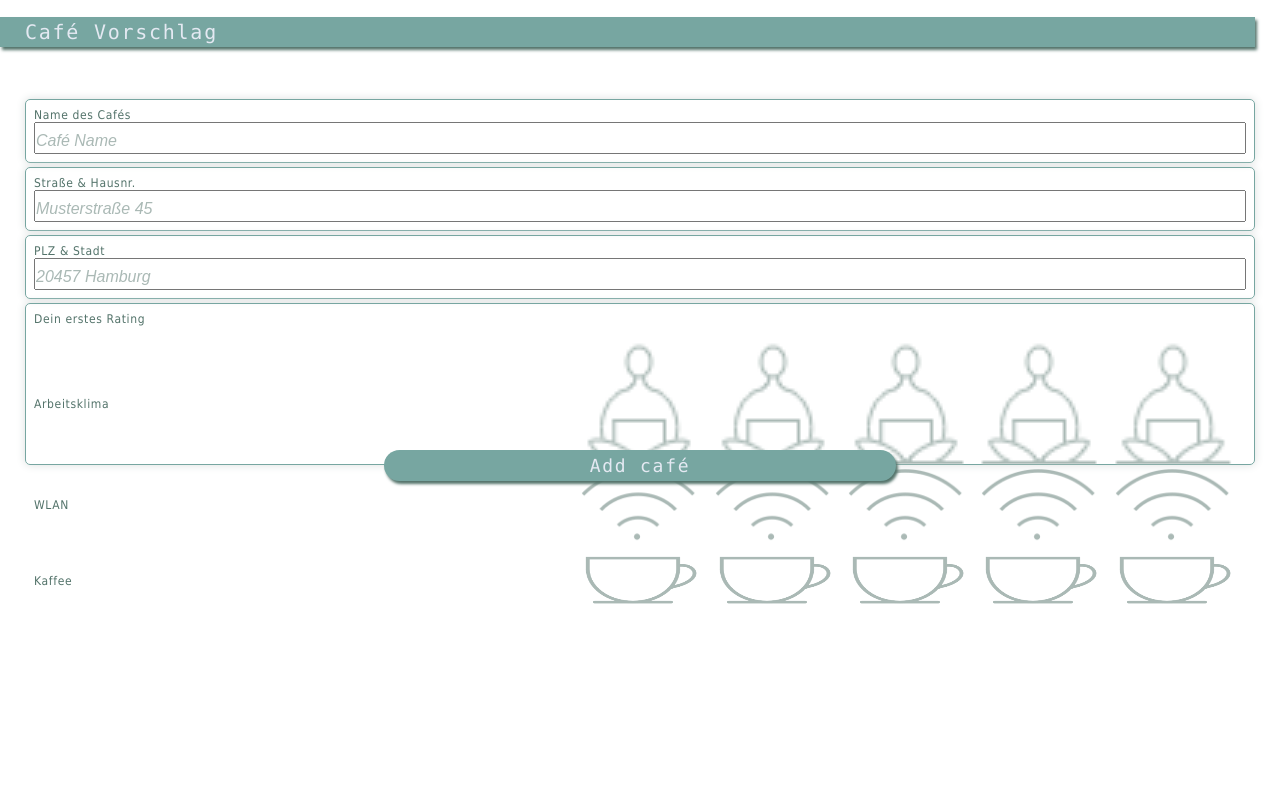
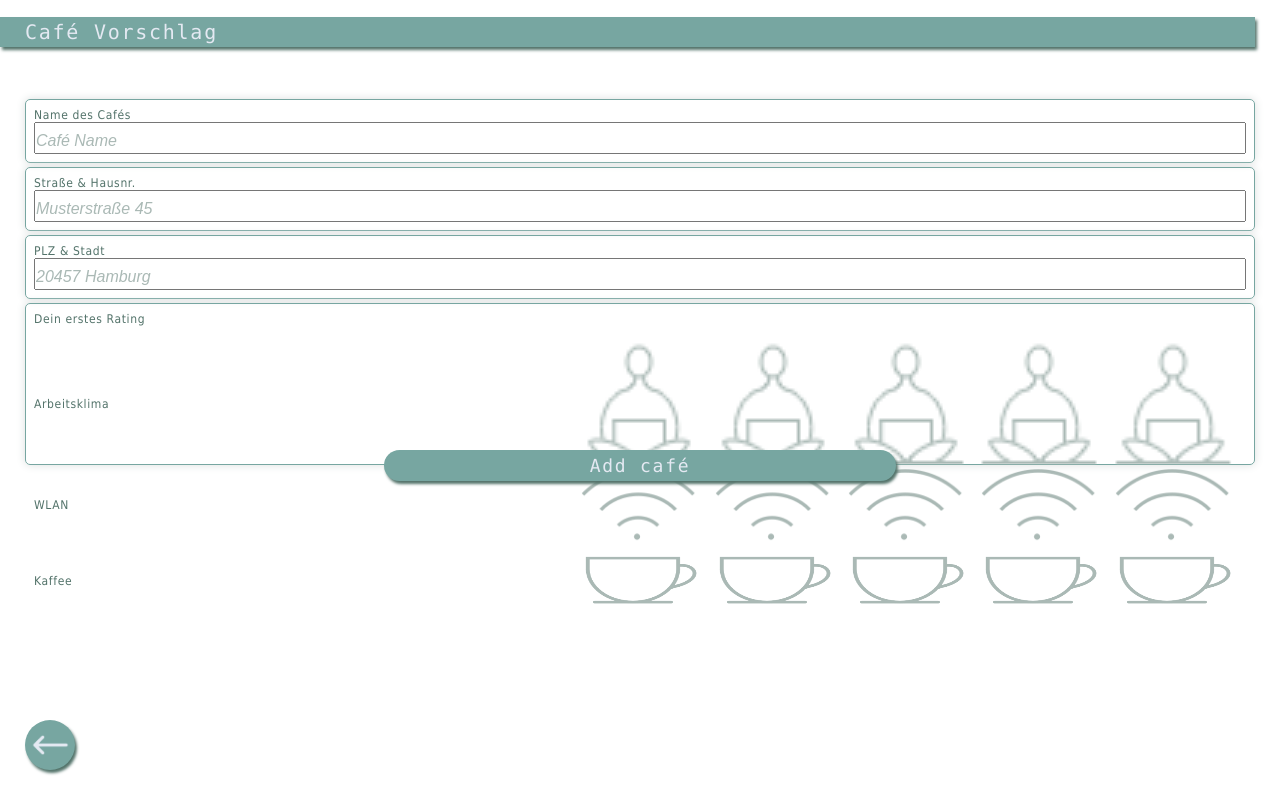
Before and after one commit to akdrewes/cafe-app, a React (Create React App) app: page /create in a window 1280 px wide. Built offline with nearby package versions, Linux system fonts and the light colour scheme; no server answers.

Commit message:
Add GoBack navigation

```diff
--- a/src/create/CreatePageStyles.js
+++ b/src/create/CreatePageStyles.js
@@ -1,4 +1,5 @@
 import styled from 'styled-components'
+import {NavLink} from 'react-router-dom'
 
 export const CreatePageHeader = styled.h2`
     background: #77A6A1;
@@ -76,3 +77,22 @@ export const CreateButton = styled.button`
     position: absolute;
     bottom: -14px;
 `
+
+export const GoBack = styled(NavLink)`
+    height: 50px;
+    width: 50px;
+    background: #77A6A1;
+    box-shadow: 2px 3px 3px #53736A;
+    border: none;
+    border-radius: 50%;
+    position: absolute;
+    left: 25px;
+    bottom: 30px;
+    display: flex;
+    justify-content: center;
+    align-items: center;
+`
+
+export const BackArrowStyle = styled.img`
+    width: 80%;
+`
--- a/src/create/Form.js
+++ b/src/create/Form.js
@@ -1,8 +1,9 @@
 import React from 'react'
 import { getLocal } from "../services";
-import {CreatePageHeader, FormStyle, CreateLabel, CreateButton} from './CreatePageStyles'
+import {CreatePageHeader, FormStyle, CreateLabel, CreateButton, GoBack, BackArrowStyle} from './CreatePageStyles'
 import SetRating from './SetRating'
 import Input from './Input'
+import BackArrow from '../images/BackArrow.png'
 
 export default function Form ({onFormSubmit, ...props}) {
 
@@ -35,6 +36,7 @@ export default function Form ({onFormSubmit, ...props}) {
                 </CreateLabel>
                 <CreateButton>Add café</CreateButton>
             </FormStyle>
+            <GoBack to={`/`}><BackArrowStyle src={BackArrow}/></GoBack>
         </>
     )
 }
```
Also changed, not shown: src/images/BackArrow.png (added).
